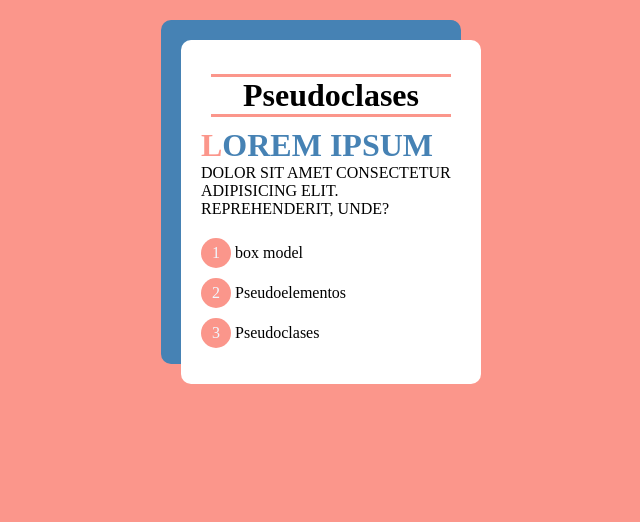
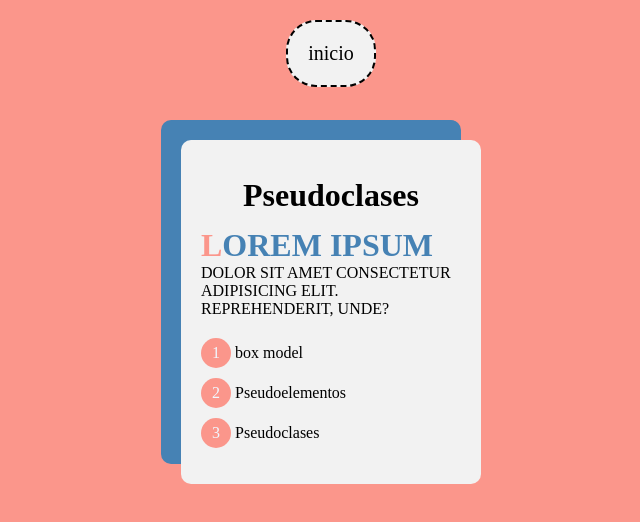
Before and after one commit to Dmartinez2824/practica-css, a plain HTML site: page 5pseudoelementos/5pseudoelementos.html in a window 1280 px wide. Shown: the whole page, without its empty margins (309-949 px from the left). Drawn offline with Linux system fonts and the light colour scheme.

Commit message:
parte links a los archivos

```diff
--- a/formulario.css
+++ b/3formulario/formulario.css
@@ -1,13 +1,38 @@
+:root{
+  --colorazul: steelblue;
+  --colorblanco: #f2f2f2;
+}
 *{
   margin: 0;
   padding: 0;
   box-sizing: border-box;
 }
+.contenedor_links{
+  margin-top: 20px;
+  text-align: center;
+  margin-bottom: 20px;
+}
+
+.link{
+  font-size: 20px;
+  display: inline-block;
+  text-decoration: none;
+  color: black;
+  padding: 20px;
+  border: 2px dashed black;
+  border-radius: 30px;
+  transition: 300ms;
+}
+.link:hover{
+  background: var(--colorazul);
+  border: 2px solid black;
+}
+
 .enlace{
   display: block;
-  background-color: steelblue;
+  background-color: var(--colorazul);
   padding: 20px;
-  color: aliceblue;
+  color: var(--colorblanco);
   text-decoration: none;
   border-bottom: 5px #333;
 }
@@ -28,7 +53,7 @@
 .form{
   width: 80%;
   margin: 30px auto;
-  background: #f2f2f2;
+  background: var(--colorblanco);
   box-shadow: 0px 0px 5px rgba(0, 0, 0, 0.5);
   padding: 30px;
 
@@ -56,7 +81,7 @@ input[type="checkbox"]{
 }
 
 input:focus{
-  background: steelblue;
+  background: var(--colorazul);
 }
 input::placeholder{
   color: #333;
@@ -72,7 +97,7 @@ input[type="checkbox"]:checked + label{
   margin-top: 30px;
   margin-left: 20px;
   background: red;
-  color: #f2f2f2;
+  color: var(--colorblanco);
   padding: 20px;
   text-decoration: none;
   transition: 0.5s;
@@ -101,5 +126,5 @@ h3{
   margin-top: 30px;
 }
 h3:not(.titulo):not(:hover){
-  color: steelblue;
+  color: var(--colorazul);
 }
--- /dev/null
+++ b/4liibreria/libreria.css
@@ -0,0 +1,78 @@
+:root{
+  --colorazul: steelblue;
+  --colorblanco: #f2f2f2;
+}
+
+*{
+  margin: 0;
+  padding: 0;
+  box-sizing: border-box;
+}
+
+body{
+  width: 90%;
+  height: 0 auto;
+}
+.contenedor_links{
+  height: 80px;
+  margin-top: 20px;
+  text-align: center;
+}
+
+.link{
+  font-size: 20px;
+  display: inline-block;
+
+  text-decoration: none;
+  color: black;
+  padding: 20px;
+  border: 2px dashed black;
+  border-radius: 30px;
+  transition: 300ms;
+}
+.link:hover{
+  background: lightcoral;
+  border: 2px solid black;
+}
+
+.enlace{
+  display: block;
+  background-color: var(--colorazul);
+  padding: 20px;
+  color: var(--colorblanco);
+  text-decoration: none;
+  border-bottom: 5px #333;
+}
+.box{
+  background: var(--colorazul);
+  width: 55px;
+  height: 55px;
+  margin: 10px 0px;
+  margin-left: 55px;
+  text-align: center;
+  color: var(--colorblanco);
+  padding-top: 15px;
+  transition: 0.5s;
+}
+
+.container{
+  margin-left: -50px;
+  padding: 10px 0px;
+  border:  3px solid lightcoral;
+}
+/* .box:only-of-type{
+  background-color: lime;
+}
+.box:first-of-type{
+  background: tomato;
+}
+.box:last-of-type{
+  background: lightcoral;
+} */
+
+.box:nth-last-child(2n+1){
+  background: palevioletred;
+}
+.container:first-child{
+  background: violet;
+}
--- a/5pseudoelementos.html
+++ b/5pseudoelementos/5pseudoelementos.html
@@ -9,6 +9,9 @@
 </head>
 
 <body>
+  <div class="contenedor_links">
+    <a class="link" href="../index.html">inicio</a>
+  </div>
   <div class="card">
     <h1 class="card_titulo">Pseudoclases</h1>
     <p class="card_text">Lorem ipsum dolor sit amet consectetur adipisicing elit. Reprehenderit, unde?</p>
--- a/pseudoelementos.css
+++ b/5pseudoelementos/pseudoelementos.css
@@ -1,20 +1,47 @@
+:root{
+  --colorblanco: #f2f2f2;
+  --colorazul: steelblue;
+  --colorsalmon:#fb968b;
+}
 *{
   box-sizing: border-box;
 }
 *::selection{
-  color: #fb968b;
+  color: var(--colorsalmon);
 }
 
 body{
-  background: #fb968b;
+  background: var(--colorsalmon);
+}
+
+.contenedor_links{
+  height: 80px;
+  margin-top: 20px;
+  text-align: center;
+}
+
+.link{
+  font-size: 20px;
+  display: inline-block;
+  background: var(--colorblanco);
+  text-decoration: none;
+  color: black;
+  padding: 20px;
+  border: 2px dashed black;
+  border-radius: 30px;
+  transition: 300ms;
+}
+.link:hover{
+  background: var(--colorazul);
+  border: 2px solid black;
 }
 
 .card{
   width: 300px;
   margin: 40px auto;
-  background: white;
+  background: var(--colorblanco);
   padding: 20px;
-  box-shadow: -20px -20px 0px 0px steelblue;
+  box-shadow: -20px -20px 0px 0px var(--colorazul);
   border-radius: 10px;
 }
 .card_titulo{
@@ -24,7 +51,7 @@ body{
 }
 
 .card_text::first-letter{
-  color: #fb968b;
+  color: var(--colorsalmon);
 }
 
 .card_text{
@@ -34,7 +61,7 @@ body{
 
 }
 .card_text::first-line{
-  color: steelblue;
+  color: var(--colorazul);
   font-weight: bold;
   font-size: 2rem;
 }
@@ -54,7 +81,7 @@ ul{
 li::before{
   content: counter(contador);
   counter-increment: contador;
-  background: #fb968b;
+  background: var(--colorsalmon);
   color: aliceblue;
   display: inline-block;
   text-align: center;
@@ -71,10 +98,10 @@ ul{
 .card_titulo::before
 {
   content: "  ";
-  color: #fb968b;
+  color: var(--colorsalmon);
   display: block;
   height: 3px;
-  background: #fb968b;
+  background: var(--colorsalmon;
 
 }
 
--- a/position.css
+++ b/6position/position.css
@@ -1,3 +1,7 @@
+:root{
+  --colorazul: steelblue;
+  --colorblanco: #f2f2f2;
+}
  *{
   margin: 0;
   padding: 0;
@@ -7,6 +11,28 @@
   font-family: Arial, Helvetica, sans-serif;
   height: 300vh;
  }
+
+ .contenedor_links{
+  height: 80px;
+  margin-top: 20px;
+  text-align: center;
+}
+
+.link{
+  font-size: 20px;
+  display: inline-block;
+  background: var(--colorblanco);
+  text-decoration: none;
+  color: black;
+  padding: 20px;
+  border: 2px dashed black;
+  border-radius: 30px;
+  transition: 300ms;
+}
+.link:hover{
+  background: var(--colorazul);
+  border: 2px solid black;
+}
 
  .container{
   width: 450px;
--- a/gradient.css
+++ b/7gradient/gradient.css
@@ -80,18 +80,42 @@ margin: 20px 0 auto;
     --margin:30px auto;
     --width:300px;
     --padding:30px 20px;
+    --colorazul: steelblue;
+    --colornegro: black;
 
 }
+
 
 body{
     font-family:Arial, Helvetica, sans-serif;
     min-height: 100vh;
     background-image: var(--gradient);
 }
+.contenedor_links{
+    height: 80px;
+    margin-top: 20px;
+    text-align: center;
+  }
+
+  .link{
+    font-size: 20px;
+    display: inline-block;
+    background: var(--white);
+    text-decoration: none;
+    color: var(--colornegro);
+    padding: 20px;
+    border: 2px dashed var(--colornegro);
+    border-radius: 30px;
+    transition: 500ms;
+  }
+  .link:hover{
+    background: var(--gradient);
+    border: 2px solid var(--colornegro);
+  }
 
 
 .card{
-    color: var(--black, blue);
+    color: var(--colornegro, blue);
     background: var(--white);
     width: var(--width);
     margin: var(--margin);
@@ -145,8 +169,8 @@ body{
 
 }
 .button--black{
-    background: #000;
+    background: var(--colornegro);
 }
 .card2{
-    --black:var(--black)
+    --black: #000;
 }
--- a/Targeta_spiderman_goku_spidy/tarjeta_spidy.css
+++ b/Targeta_spiderman_goku_spidy/tarjeta_spidy.css
@@ -1,6 +1,33 @@
+:root{
+    --colorspidy:#F03532;
+}
 body{
     background-color: antiquewhite;
 }
+.contenedor_links{
+    height: 100px;
+    margin-top: 20px 0px;
+    text-align: center;
+}
+
+.link{
+    font-size: 20px;
+    display: inline-block;
+    text-decoration: none;
+    color: black;
+    padding: 20px;
+    border: 2px dashed black;
+    border-radius: 30px;
+    transition: 300ms;
+    width: 100px;
+}
+.link:hover{
+    background: var(--colorspidy);
+    border: 2px solid black;
+}
+
+
+
 .card{
     height: 570px;
     width: 380px;
@@ -22,7 +49,7 @@ body{
 .titulo {
     font-size: 40px;
     font-family: serif;
-    color: #F03532;
+    color: var(--colorspidy);
     text-align: center;
     margin-bottom: 20px;
     margin-top: 0px;
@@ -49,7 +76,7 @@ body{
     height: 60px;
     width: 200px;
     color: aliceblue;
-    background-color: #F03532;
+    background-color: var(--colorspidy);
     border: 0px;
     border-radius: 10px;
     margin-top: 30px;
@@ -63,6 +90,6 @@ body{
 .spidy{
     display: block;
     margin: 20px auto;
-    filter: drop-shadow(-10px 10px 30px red);
+    filter: drop-shadow(-10px 10px 30px var(--colorspidy));
    width: 900px;
 }
--- a/galeria_dragon_ball_z/galeria_dragon_z.css
+++ b/galeria_dragon_ball_z/galeria_dragon_z.css
@@ -1,7 +1,31 @@
 @import url('https://fonts.googleapis.com/css2?family=Cinzel+Decorative:wght@400;700;900&family=Fredericka+the+Great&display=swap');
 :root{
   --color1: rgb(133, 110, 209);
+  --colorblanco: aliceblue;
 }
+.contenedor_links{
+  height: 80px;
+  margin-top: 20px;
+  text-align: center;
+}
+
+.link{
+  font-size: 20px;
+  display: inline-block;
+  width: 70px;
+  text-decoration: none;
+  color: var(--colorblanco);
+  padding: 20px;
+  border: 2px dashed var(--colorblanco);
+  border-radius: 30px;
+  transition: 300ms;
+}
+.link:hover{
+  background: var(--color1);
+  border: 2px solid var(--colorblanco);
+}
+
+
 body {
   background: #333;
   padding: 0px 200px 0px 200px;
@@ -10,6 +34,8 @@ body {
   font-weight: 400;
   font-style: normal;
 }
+
+
 h2,
 p {
   margin: 0px;
@@ -45,7 +71,7 @@ h2{
 
 p{
   padding: 30px;
-  color: black;
+  color: black ;
 }
 
 .card:hover{
--- a/libreria.css
+++ /dev/null
@@ -1,43 +0,0 @@
-*{
-  margin: 0;
-  padding: 0;
-  box-sizing: border-box;
-}
-
-body{
-  width: 90%;
-  height: 0 auto;
-}
-.box{
-  background: steelblue;
-  width: 55px;
-  height: 55px;
-  margin: 10px 0px;
-  margin-left: 55px;
-  text-align: center;
-  color: aliceblue;
-  padding-top: 15px;
-  transition: 0.5s;
-}
-
-.container{
-  margin-left: -50px;
-  padding: 10px 0px;
-  border:  3px solid lightcoral;
-}
-/* .box:only-of-type{
-  background-color: lime;
-}
-.box:first-of-type{
-  background: tomato;
-}
-.box:last-of-type{
-  background: lightcoral;
-} */
-
-.box:nth-last-child(2n+1){
-  background: palevioletred;
-}
-.container:first-child{
-  background: violet;
-}
--- a/style.css
+++ b/style.css
@@ -1,21 +1,24 @@
 :root{
-    --gradient: linear-gradient(to right, #e4afcb 0%, #b8cbb8 0%, #b8cbb8 0%, #e2c58b 30%, #c2ce9c 64%, #7edbdc 100%);
-    --color_borde: #1d149e;
+    --gradient: linear-gradient(to top, #09203f 0%, #537895 100%);
+    --color_borde: aliceblue;
+    --color_borde2: black;
 }
+
 
 body{
     background: var(--gradient);
 }
 
 .titulo{
-    color: rgb(70, 146, 146);
+    color: var(--color_borde);
+    text-decoration: underline;
     text-align: center;
     margin-bottom: 10px;
     font-size: 3rem;
 }
 .nombre{
     font-size: 1rem;
-    color: black ;
+    color: var(--color_borde2) ;
     text-align: center;
     margin-bottom: 50px;
 }
@@ -27,9 +30,9 @@ body{
     text-decoration: none;
     font-size: 2rem;
     padding: 20px;
-    color: aliceblue;
+    color: var(--color_borde2);
     margin: 3px;
-    border: 2px solid var(--color_borde);
+    border: 2px solid var(--color_borde2);
     width: 400px;
     border-radius: 20px;
     margin: 20px auto;
@@ -37,11 +40,12 @@ body{
 
 }
 .link:visited{
-    color: rgb(51, 38, 100);
-    background: #7edbdc ;
+    color: var(--color_borde);
+    border: 2px solid var(--color_borde);
+
 }
 
 .link:hover{
     transform: scale(1.1);
-    background: #828285;
+    background: rgb(162, 190, 243);
 }
```
Also changed, not shown: 3formulario/3formulario.html (renamed from 3formulario.html, +4 -0 lines), 4liibreria/4libreria.html (renamed from 4libreria.html, +5 -0 lines), 6position/6position.html (renamed from 6position.html, +4 -0 lines), 7gradient/7gradient.html (renamed from 7gradient.html, +4 -0 lines), Targeta_spiderman_goku_spidy/1Tarjeta_spidy.html (+6 -0 lines), galeria_dragon_ball_z/2galeria_dragon_z.html (+5 -0 lines), index.html (+7 -7 lines), 8media-query/8media-query.html (renamed from 8media-query.html), 8media-query/media-query.css (renamed from media-query.css).
